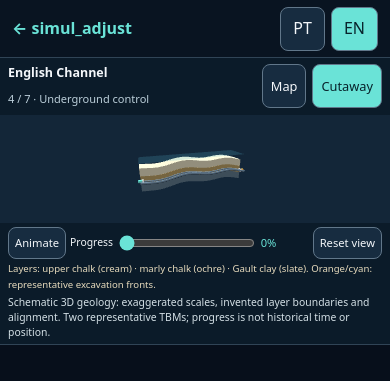
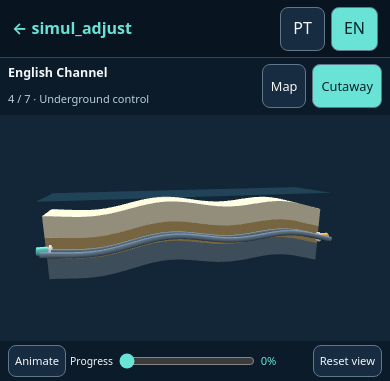
Before and after one commit to kauevestena/simul_adjust, a website with bundled scripts: page channel_tunnel_story/index.html in a window 390 px wide. Both pictures are taken after a click on the button "Cutaway". Shown: the top 381 px of the page. Built offline with nearby package versions, Linux system fonts and the light colour scheme; no server answers.

Commit message:
fix(channel-tunnel): fit 3D scenes to phone and landscape viewports

```diff
--- a/channel_tunnel_story/app.mjs
+++ b/channel_tunnel_story/app.mjs
@@ -120,7 +120,7 @@
       map.addLayer({id:'route-line',type:'line',source:'route',paint:{'line-color':'#d25929','line-width':5,'line-opacity':0.95}});
       for(const [key,color] of [['uk','#f6c46a'],['fr','#6ae3d7']]){const marker=new maplibregl.Marker({color}).setLngLat(PORTALS[key]).addTo(map);marker.getElement().dataset.portal=key;marker.getElement().setAttribute('role','img');}
       map.addSource('terrain',{type:'raster-dem',tiles:['https://s3.amazonaws.com/elevation-tiles-prod/terrarium/{z}/{x}/{y}.png'],encoding:'terrarium',tileSize:256,maxzoom:13,attribution:'Elevation: <a href="https://registry.opendata.aws/terrain-tiles/">Terrain Tiles / AWS Open Data</a>'});
-      applyTerrain();localizeMap();
+      applyTerrain();localizeMap();if(active<0&&innerWidth<=850)map.fitBounds(new maplibregl.LngLatBounds().extend(PORTALS.uk).extend(PORTALS.fr),{padding:{top:25,bottom:62,left:15,right:50},maxZoom:8,pitch:40,bearing:-22,duration:0});
     });
     map.on('idle',()=>{if(map.getTerrain() && map.isSourceLoaded('terrain') && !terrainFailed){terrainLoaded=true;status('ready');}});
     map.on('error',e=>{
@@ -132,7 +132,7 @@
   } catch(error) {console.warn('Map initialization failed',error);unavailable();}
 }
 async function setView(next) {
-  view=next;$('map').hidden=next!=='map';$('cutaway').hidden=next!=='section';$('mapTools').hidden=next!=='map';$('sectionTools').hidden=next!=='section';
+  view=next;document.documentElement.dataset.view=next;$('map').hidden=next!=='map';$('cutaway').hidden=next!=='section';$('mapTools').hidden=next!=='map';$('sectionTools').hidden=next!=='section';
   $('mapView').setAttribute('aria-pressed',String(next==='map'));$('sectionView').setAttribute('aria-pressed',String(next==='section'));
   $('mapFallback').hidden=next!=='map'||mapState!=='mapFailed';refreshViewText();
   if(next==='map'){setPlaying(false);map?.resize();return;}
--- a/channel_tunnel_story/cutaway.mjs
+++ b/channel_tunnel_story/cutaway.mjs
@@ -51,7 +51,20 @@
     this.progress=Math.max(0,Math.min(1,p));const curve=this.curves[1];
     [this.progress*.48,1-this.progress*.48].forEach((t,i)=>{const mesh=this.tbms[i];mesh.position.copy(curve.getPoint(t));mesh.rotation.y=i?Math.PI:0;mesh.children[1].rotation.x=this.progress*70;});this.render();
   }
-  reset(){this.camera.position.set(9,8,-25);this.controls.target.set(0,-.7,-.7);this.controls.update();this.render();}
-  resize(){const w=this.host.clientWidth,h=this.host.clientHeight;if(!w||!h)return;this.camera.aspect=w/h;this.camera.updateProjectionMatrix();this.renderer.setSize(w,h);this.render();}
+  reset(){
+    this.controls.target.set(0,-.7,-.7);
+    const direction=new THREE.Vector3(.25,.24,-1).normalize();
+    const corners=[];for(const x of [-10.5,10.5])for(const y of [-3.8,2.4])for(const z of [-3.3,1.4])corners.push(new THREE.Vector3(x,y,z));
+    // Fit the full geological block in the current viewport, including short phone panels.
+    let low=6,high=65;
+    for(let i=0;i<20;i++){
+      const distance=(low+high)/2;this.camera.position.copy(this.controls.target).addScaledVector(direction,distance);this.camera.lookAt(this.controls.target);this.camera.updateMatrixWorld();
+      const fits=corners.every(p=>{const q=p.clone().project(this.camera);return Math.abs(q.x)<.9&&Math.abs(q.y)<.85&&q.z<1;});
+      if(fits)high=distance;else low=distance;
+    }
+    this.controls.minDistance=6;this.controls.maxDistance=80;
+    this.camera.position.copy(this.controls.target).addScaledVector(direction,high);this.controls.update();this.render();
+  }
+  resize(){const w=this.host.clientWidth,h=this.host.clientHeight;if(!w||!h)return;const changed=Math.abs(this.camera.aspect-w/h)>.1;this.camera.aspect=w/h;this.camera.updateProjectionMatrix();this.renderer.setSize(w,h);if(changed||!this.sized){this.sized=true;this.reset();}else this.render();}
   render(){this.renderer.render(this.scene,this.camera);}
 }
```
Also changed, not shown: channel_tunnel_story/tests/browser.cjs (+1 -0 lines), channel_tunnel_story/README.md, channel_tunnel_story/style.css.
